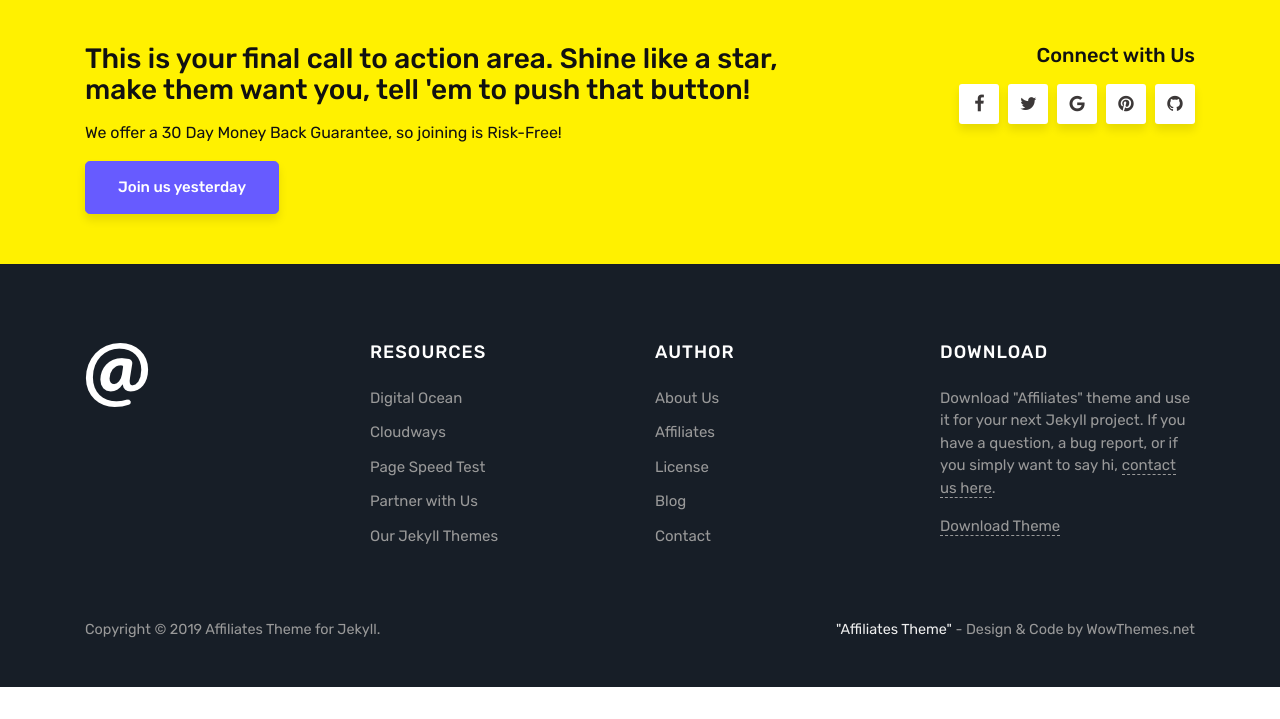
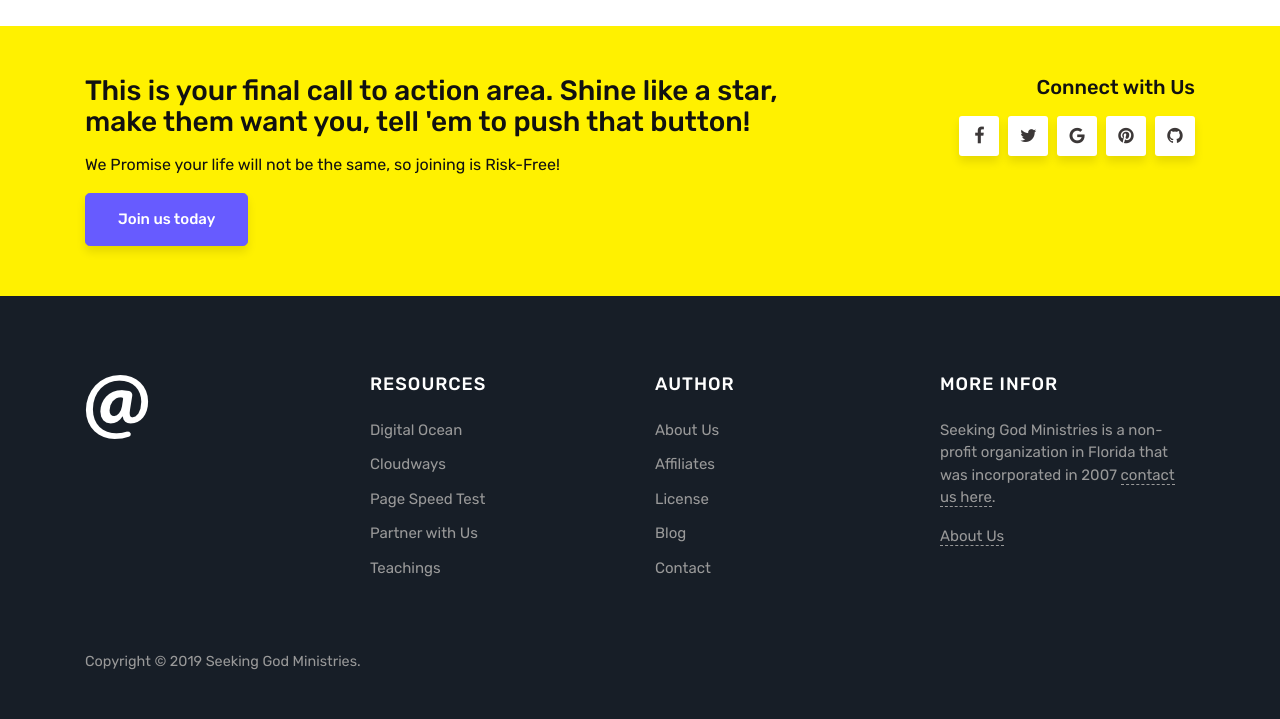
Before and after one commit to Nsumba/sgm, a Jekyll site: the page built from index.html, in a window 1280 px wide and 900 px high, scrolled down 1959 px, cut to the strip 181-900 px from the top of the window. Built offline with Jekyll 4.4.1, drawn with Linux system fonts in a browser that asks for light colours; the list of posts is cut into pages by our own code; comment, search, counter and statistics services are not loaded; before the commit the page ends 2827 px from its top, so only the background shows below that; some of the changed text lies outside the part shown.

Commit message:
editted pages

```diff
--- a/_config.yml
+++ b/_config.yml
@@ -1,34 +1,31 @@
 # Site
-name: Affiliates Theme for Jekyll
-description: Jekyll Theme for Blogging
-meta_description: "Jekyll theme for blogging."
+name: Seeking God Ministries
+description: Christian empowerment
+meta_description: "Christian empowerment."
 logo: 'assets/images/logo.png'
 favicon: 'assets/images/favicon.ico'
 paginate: 12
 baseurl:
-email: 'wowthemesnet@gmail.com'
-google_analytics: 'UA-46278016-1'
+email: 'seekinggodmin@gmail.com'
 disqus: 'demowebsite'
 sharethis: '<script type="text/javascript" src="//platform-api.sharethis.com/js/sharethis.js#property=5a6b2fe4fb197a0011c589f6&product=sticky-share-buttons"></script>'
 
-# Authors
+
 authors:
   sal:
     name: Sal
     display_name: Sal
     gravatar: e56154546cf4be74e393c62d1ae9f9d4
-    email: wowthemesnet@gmail.com
-    web: https://www.wowthemes.net/category/jekyll-themes/
-    twitter: https://twitter.com/wowthemesnet
-    description: "Author of Affiliates, a template available for WordPress, HTML, Ghost and Jekyll. You are currently previewing Jekyll template demo."
+    email: example@gmail.com
+    twitter: https://twitter.com/
+    description: "This is the author box. Write a short description of the author here."
   john:
     name: John
     display_name: John
     gravatar: b1cc14991db7a456fcd761680bbc8f81
-    email: wowthemesnet@gmail.com
-    web: https://www.wowthemes.net/category/jekyll-themes/
-    twitter: https://twitter.com/wowthemesnet
-    description: "This is the author box. Write a short description of the author here. You are currently previewing Affiliates theme demo, a Jekyll template compatible with Github pages."
+    email: example@gmail.com
+    twitter: https://twitter.com/
+    description: "This is the author box. Write a short description of the author here."
 
 # Plugins
 plugins:
--- a/_layouts/default.html
+++ b/_layouts/default.html
@@ -14,23 +14,7 @@
 
 {{site.sharethis}}
 
-{% if jekyll.environment == 'production' %}
-<script>
-  (function(i,s,o,g,r,a,m){i['GoogleAnalyticsObject']=r;i[r]=i[r]||function(){
-  (i[r].q=i[r].q||[]).push(arguments)},i[r].l=1*new Date();a=s.createElement(o),
-  m=s.getElementsByTagName(o)[0];a.async=1;a.src=g;m.parentNode.insertBefore(a,m)
-  })(window,document,'script','//www.google-analytics.com/analytics.js','ga');
-
-  ga('create', '{{site.google_analytics}}', 'auto');
-  ga('send', 'pageview');
-</script>
-{% endif %}
-
-
-
 </head>
-
-
 
 {% capture layout %}{% if page.layout %}layout-{{ page.layout }}{% endif %}{% endcapture %}
 <body class="{{ layout }}">
@@ -60,13 +44,13 @@
                 <a class="nav-link" href="{{ site.baseurl }}/index.html">Home</a>
                 </li>
 
-                <li class="nav-item dropdown">
+                <!-- <li class="nav-item dropdown">
                     <a class="nav-link dropdown-toggle" href="#" id="dropdown01" data-toggle="dropdown" aria-haspopup="true" aria-expanded="false">Post</a>
                     <div class="dropdown-menu" aria-labelledby="dropdown01">
                     <a class="dropdown-item" href="{{ site.baseurl }}/jekyll/tutorial/2018/01/12/is-intelligence-enough.html">Left Sidebar</a>
                     <a class="dropdown-item" href="{{ site.baseurl }}/jekyll/tutorial/2018/01/12/red-riding.html">Right Sidebar</a>
                     </div>
-                </li>
+                </li> -->
 
                 <li class="nav-item">
                     <a class="nav-link" href="{{ site.baseurl }}/about">About</a>
@@ -77,12 +61,12 @@
                 </li>
 
                  <li class="nav-item">
-                    <a target="_blank" class="nav-link" href="https://github.com/wowthemesnet/affiliates-jekyll-theme">Github</a>
+                    <a target="_blank" class="nav-link" href="#">Conferences</a>
                 </li>
 
 
                 <li class="nav-item">
-                    <a class="nav-link highlight" href="https://github.com/wowthemesnet/affiliates-jekyll-theme/archive/master.zip">Download Theme</a>
+                    <a class="nav-link highlight" href="#">Fulfilling Your Destiny</a>
                 </li>
 
             </ul>
@@ -129,8 +113,8 @@
             <div class="row justify-content-center">
                 <div class="col-md-8">
                     <h3>This is your final call to action area. Shine like a star, make them want you, tell 'em to push that button!</h3>
-                    <p>We offer a <span>30 Day Money Back Guarantee</span>, so joining is <span class="risk-free">Risk-Free!</span></p>
-                    <a class="btn btn-primary btn-lg" href="#">Join us yesterday</a>
+                    <p>We Promise <span>your life will not be the same</span>, so joining is <span class="risk-free">Risk-Free!</span></p>
+                    <a class="btn btn-primary btn-lg" href="#">Join us today</a>
                 </div>
                 <div class="col-md-4 text-right footersocial">
                     <h5>Connect with Us</h5>
@@ -163,11 +147,11 @@
                 <div class="footer-widget">
                 <h5 class="title">Resources</h5>
                 <ul>
-                <li><a target="_blank" href="https://m.do.co/c/84c9b45d0c47">Digital Ocean</a></li>
-                <li><a target="blank" href="https://www.cloudways.com/en/pricing.php?id=153986&amp;a_bid=005da123">Cloudways</a></li>
-                <li><a target="blank" href="http://shareasale.com/r.cfm?b=875645&amp;u=1087935&amp;m=41388&amp;urllink=&amp;afftrack=">Page Speed Test</a></li>
-                <li><a target="blank" href="https://www.wowthemes.net/affiliate-area/?utm_source=fromjekyllsidebar&utm_campaign=sidebar">Partner with Us</a></li>
-                <li><a target="blank" href="https://www.wowthemes.net/category/jekyll-themes/">Our Jekyll Themes</a></li>
+                <li><a target="_blank" href="#">Digital Ocean</a></li>
+                <li><a target="blank" href="#">Cloudways</a></li>
+                <li><a target="blank" href="#">Page Speed Test</a></li>
+                <li><a target="blank" href="#">Partner with Us</a></li>
+                <li><a target="blank" href="#">Teachings</a></li>
                 </ul>
                 </div>
                 </div>
@@ -176,20 +160,20 @@
                 <div class="footer-widget">
                 <h5 class="title">Author</h5>
                 <ul>
-                <li><a href="https://www.wowthemes.net/premium-themes-templates/">About Us</a></li>
-                <li><a target="_blank" href="https://www.wowthemes.net/affiliate-area/">Affiliates</a></li>
-                <li><a href="https://www.wowthemes.net/terms-and-conditions/">License</a></li>
-                <li><a href="https://www.wowthemes.net/blog/">Blog</a></li>
-                <li><a href="https://www.wowthemes.net/support/">Contact</a></li>
+                <li><a href="#">About Us</a></li>
+                <li><a target="_blank" href="#">Affiliates</a></li>
+                <li><a href="#">License</a></li>
+                <li><a href="#">Blog</a></li>
+                <li><a href="#">Contact</a></li>
                 </ul>
                 </div>
                 </div>
 
                 <div class="col-sm-3">
                 <div class="footer-widget textwidget">
-                    <h5 class="title">Download</h5>
-                    <p>Download "Affiliates" theme and use it for your next Jekyll project. If you have a question, a bug report, or if you simply want to say hi, <a href="https://www.wowthemes.net/support/">contact us here</a>.</p>
-                    <a href="https://github.com/wowthemesnet/affiliates-jekyll-theme/archive/master.zip">Download Theme</a>
+                    <h5 class="title">More Infor</h5>
+                    <p>Seeking God Ministries is a non-profit organization in Florida that was incorporated in 2007 <a href="#">contact us here</a>.</p>
+                    <a href="#">About Us</a>
                 </div>
                 </div>
             </div>
@@ -198,10 +182,7 @@
                 <p class="pull-left">
                 Copyright © {{ site.time | date: "%Y" }} {{ site.name }}.
                 </p>
-                <p class="pull-right">
-                <!-- Please, leave credit to author unless you own a commercial license: https://www.wowthemes.net/freebies-license/ -->
-                <a target="_blank" href="https://www.wowthemes.net/free-jekyll-template-affiliates/">"Affiliates Theme"</a> - Design & Code by WowThemes.net
-                </p>
+
                 <div class="clearfix"></div>
             </div>
 
@@ -212,7 +193,7 @@
     ================================================== -->
 
 
-</div> <!-- /.site-content>
+</div> <!-- /.site-content> -->
 
 <!-- JavaScript
 ================================================== -->
--- a/index.html
+++ b/index.html
@@ -13,8 +13,8 @@
 <section class="intro">
     <div class="wrapintro">
         <h1>Seeking God Ministries INC.</h1>
-        <h2 class="lead">"Affiliates" is a Jekyll theme designed & developed by WowThemesNet, best suitable for affiliate marketing.</h2>
-        <a target="_blank" href="https://gum.co/affiliates-jekyll-template" class="btn">Download</a>
+        <h2 class="lead">"Christian organization that exists to educate, train and equip individuals to have a more intimate relationship with Christ Jesus..</h2>
+        <a target="_blank" href="#" class="btn">Learn More</a>
     </div>
 </section>
 
```
Also changed, not shown: 12 other files.
